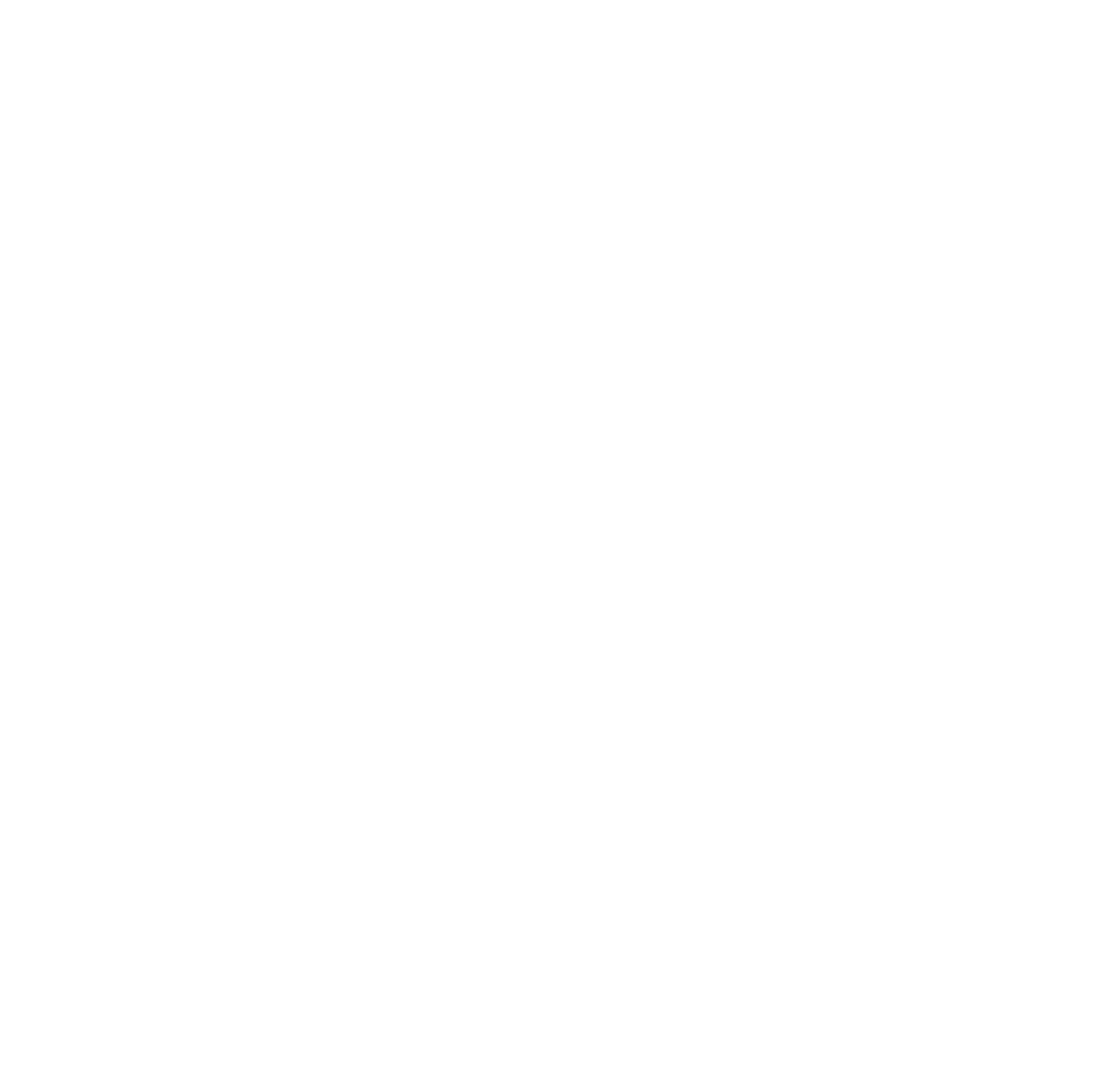
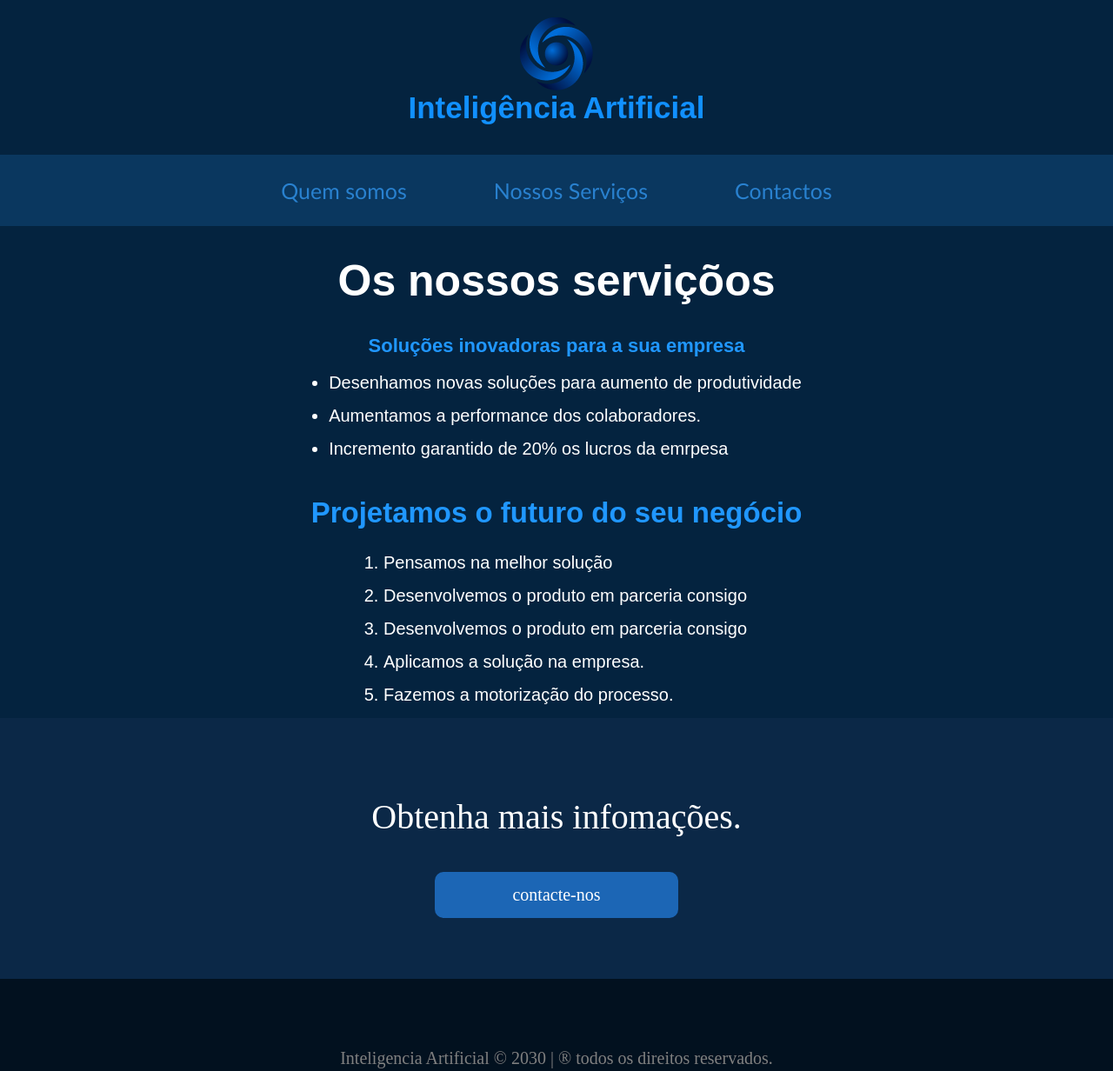
Before and after one commit to dilmerprog/web-development-exercises, a plain HTML site: page IA_Web/servicos.html in a window 1280 px wide. Shown: the whole page at 87% size. Before the commit the page ends 800 px from the top, so only its background shows below. Drawn offline with Linux system fonts and the light colour scheme.

Commit message:
commit_servicos

```diff
--- a/IA_Web/servicos.html
+++ b/IA_Web/servicos.html
@@ -0,0 +1,55 @@
+<!DOCTYPE html>
+<html lang="pt-BR">
+<head>
+    <meta charset="UTF-8">
+    <meta name="viewport" content="width=device-width, initial-scale=1.0">
+    <title>Inteligencia Artificial/title></title>
+    <link rel="stylesheet" href="style.css">
+</head>
+<body>
+
+    <header>
+        <img class="logo" src="img/logo_empresa.png" alt="logo ia">
+        <h2>Inteligência Artificial</h2>
+    </header>
+
+    <nav>
+        <ul class="menu">
+            <li><a href="index.html">Quem somos</a></li>
+            <li><a href="servicos.html">Nossos Serviços</a></li>
+            <li><a href="contato.html">Contactos</a></li>
+        </ul>
+    </nav>
+
+    <div class="BTsomos">
+        <h1>Os nossos serviçõos</h1>
+
+        <h2>Soluções inovadoras para a sua empresa</h2>
+        <ul>
+            <li>Desenhamos novas soluções para aumento de produtividade</li>
+            <li>Aumentamos a performance dos colaboradores.</li>
+            <li>Incremento garantido de 20% os lucros da emrpesa</li>
+        </ul>
+    </div>
+
+    <div class="BTprojet">
+        <h2>Projetamos o futuro do seu negócio</h2>
+        <ol>
+            <li>Pensamos na melhor solução</li>
+            <li>Desenvolvemos o produto em parceria consigo</li>
+            <li>Desenvolvemos o produto em parceria consigo</li>
+            <li>Aplicamos a solução na empresa.</li>
+            <li>Fazemos a motorização do processo.</li>
+        </ol>
+    </div>
+
+    <section class="bt_botao">
+        <p>Obtenha mais infomações.</p>
+        <a href="contato.html">contacte-nos</a>
+    </section>
+
+    <footer>
+        <p>Inteligencia Artificial &copy; 2030 | &reg; todos os direitos reservados.</p>
+    </footer>
+</body>
+</html>
--- a/IA_Web/style.css
+++ b/IA_Web/style.css
@@ -23,7 +23,7 @@
     color: #1190ff;
     font-size: 35px;
     margin-top: 0;
-    font-family: 'Gill Sans', 'Gill Sans MT', Calibri, 'Trebuchet MS', sans-serif;
+    font-family: Arial, Helvetica, sans-serif;;
 }
 
 /* Estilo para a seção da navegação */
@@ -39,13 +39,13 @@
 }
 
 /* Estilo para os itens do menu */
-ul li {
+nav ul li {
     list-style-type: none;
     margin: 0 50px;
 }
 
 /* Estilo de syle para as letras do menu */
- ul li a {
+nav ul li a {
     color: #2981cf;
     font-size: 25px;
     text-decoration: none;
@@ -110,8 +110,66 @@
 }
 
 footer {
+    font-size: 20px;
     background-color: #02111f;
     padding: 60px;
     text-align: center;
     color: gray;
 }
+
+.BTsomos h1 {
+    text-align: center;
+    font-size: 50px;
+    color: white;
+    font-family: Arial, Helvetica, sans-serif;;
+}
+
+.BTsomos h2 {
+    color: #2097ff;
+    text-align: center;
+    font-family: Arial, Helvetica, sans-serif;
+    font-size: 22px;
+}
+
+.BTsomos ul {
+    display: inline-block;
+    text-align: left;
+    margin: 0 auto;
+    padding-left: 20px;
+}
+
+.BTsomos {
+    text-align: center;
+}
+
+.BTsomos ul li {
+    font-family: arial;
+    color: white;
+    margin-bottom: 15px;
+    font-size: 20px;
+}
+
+.BTprojet {
+    color: #2097ff;
+    text-align: center;
+    font-family: Arial, Helvetica, sans-serif;
+    font-size: 22px;
+}
+
+.BTprojet ol {
+    display: inline-block;
+    text-align: left;
+    margin: 0 auto;
+    padding-left: 20px;
+}
+
+.BTprojet {
+    text-align: center;
+}
+
+.BTprojet ol li{
+    font-family: arial;
+    color: white;
+    margin-bottom: 15px;
+    font-size: 20px;
+}
```
Also changed, not shown: IA_Web/index.html (+1 -2 lines).
